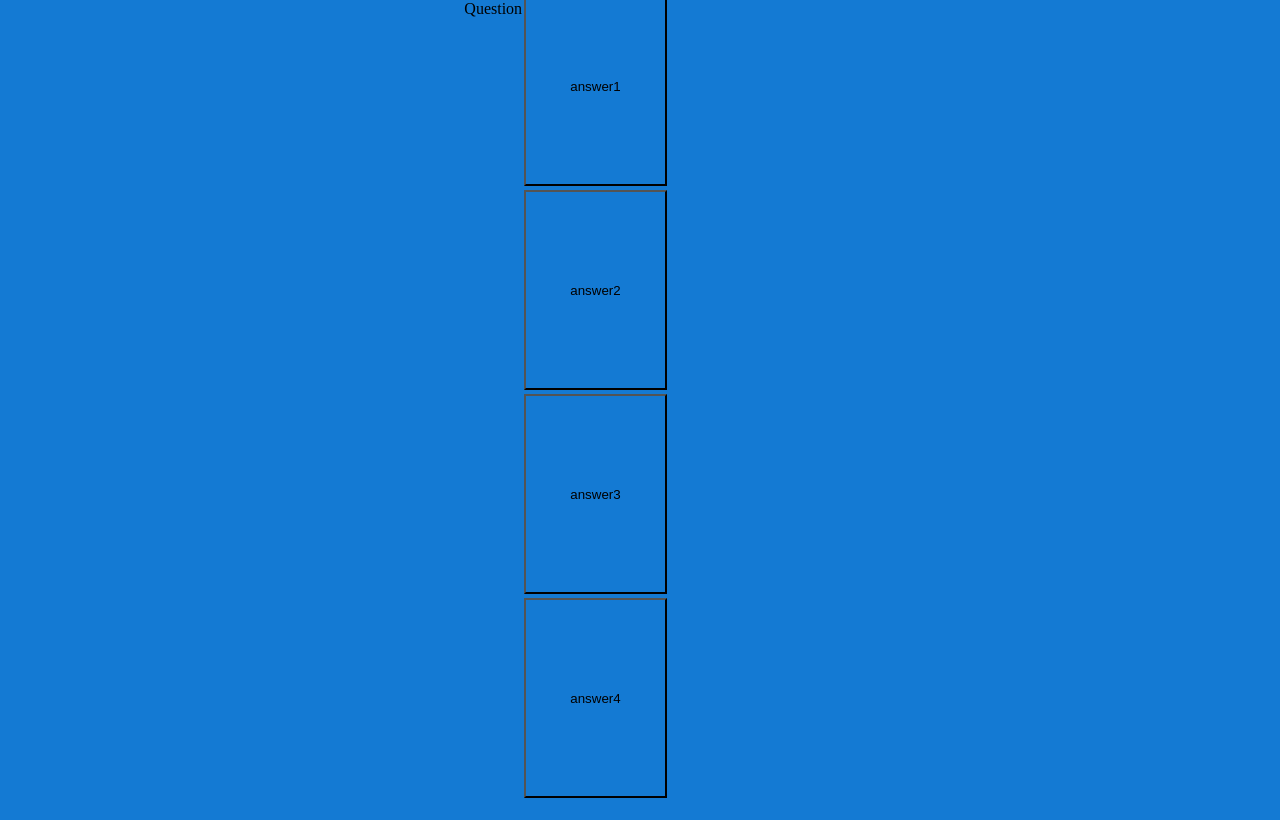
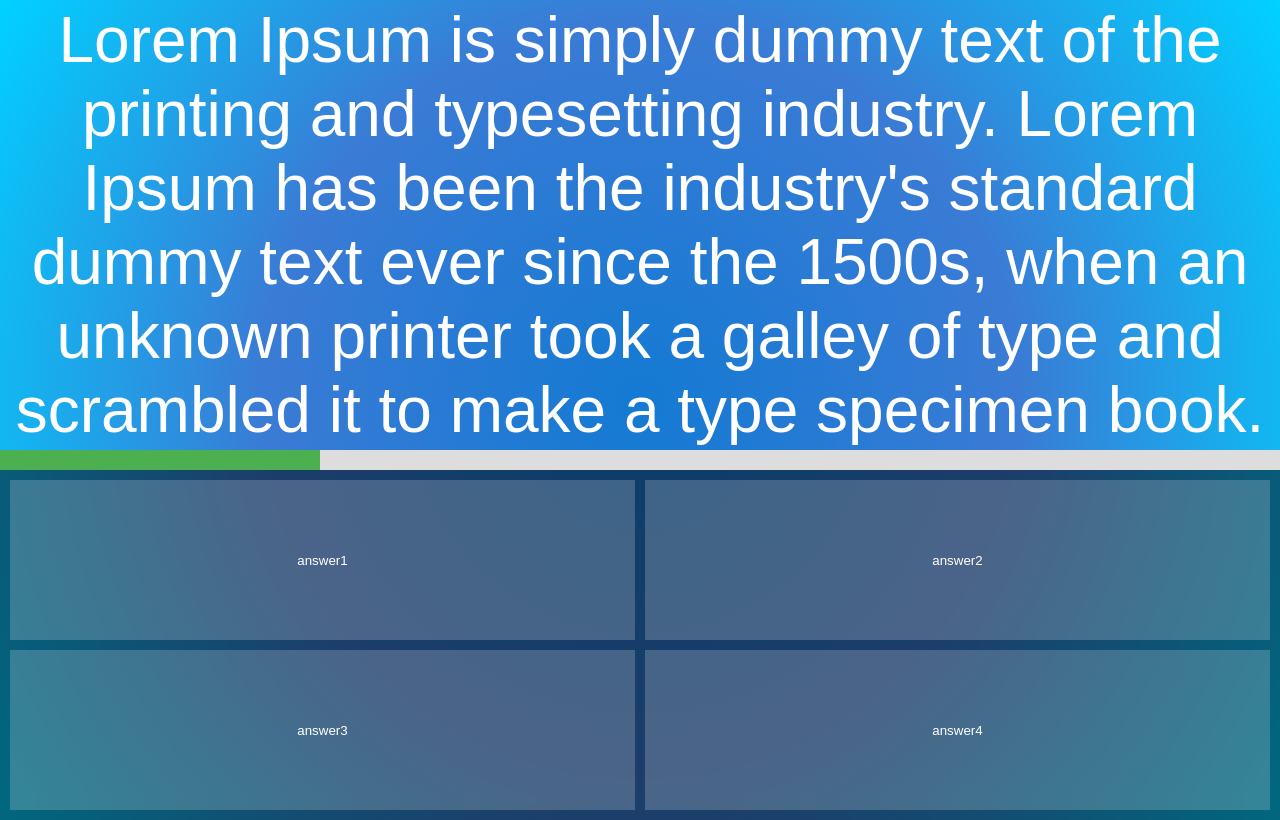
Before and after one commit to LeonLicher/quizduellClone, a website: page index.html in a window 1280 px wide. Drawn offline with Linux system fonts and the light colour scheme.

Commit message:
testing Question Answer layout

```diff
--- a/index.html
+++ b/index.html
@@ -4,35 +4,21 @@
     <meta charset="UTF-8">
     <meta name="viewport" content="width=device-width, initial-scale=1.0">
     <title>Document</title>
-    <style>
-        *{
-            background-color:rgb(20, 122, 211);
-        }
-
-        body {
-            margin: 0;
-            height: 100vh;
-            display: flex;
-            flex-wrap: wrap;
-            align-content: flex-end;
-            justify-content: center;
-        }
-
-        button {
-            width: calc(50% - 4px); /* Adjust button width to fill half the container width, accounting for any potential border/margin */
-            height: 25vh; /* Each button will take up 25% of the viewport height, making all 4 take up 50% */
-            margin: 2px; /* Small margin around buttons */
-        }
-
-    </style>
+    <link rel="stylesheet" href="style.css">
 </head>
 <body>
-    <p>Question</p>
-    <div>
-    <button>answer1</button>
-    <button>answer2</button>
-    <button>answer3</button>
-    <button>answer4</button>
-</div>
+    <div id="question">
+        <p id="questionText">Lorem Ipsum is simply dummy text of the printing and typesetting industry. Lorem Ipsum has been the industry's standard dummy text ever since the 1500s, when an unknown printer took a galley of type and scrambled it to make a type specimen book.</p>
+    </div>
+    <div id="timerContainer">
+        <div id="timerBar"></div>
+    </div>
+    <div class="buttons">
+        <button id="answer1" >answer1</button>
+        <button id="answer2" >answer2</button>
+        <button id="answer3" >answer3</button>
+        <button id="answer4" >answer4</button>
+    </div>
+    <script src="script.js"></script>
 </body>
 </html>
--- /dev/null
+++ b/script.js
@@ -0,0 +1,17 @@
+let width = 0; // Starting from 0 to increment in smaller steps
+        const timerBar = document.getElementById("timerBar");
+        const interval = setInterval(function () {
+            if (width >= 100) {
+                clearInterval(interval);
+                //Logik für Zeit abgelaufen
+
+            } else {
+                width += 0.125; // Increment width by 0.125%
+                timerBar.style.width = width + '%';
+                // Optionally, uncomment the next line to display the percentage
+                // timerBar.textContent = Math.round(width) + '%'; // Round the width to avoid decimal places in the text
+
+
+                //auswerten des Ergebnises
+            }
+        }, 25); // Adjusted the interval to 25 ms for smaller steps over a 20-second duration
--- /dev/null
+++ b/style.css
@@ -0,0 +1,55 @@
+* {
+    margin: 0;
+    padding: 0;
+    box-sizing: border-box;
+}
+
+body {
+    display: grid;
+    grid-template-rows: 1fr auto auto; /* Adjust the grid layout */
+    height: 100vh;
+    background-color: rgb(20, 122, 211);
+    font-family: sans-serif;
+    background: radial-gradient(circle, rgb(20, 122, 211), rgb(58, 123, 213), rgb(0, 210, 255));
+}
+
+#question {
+    display: flex;
+    justify-content: center;
+    align-items: center;
+    text-align: center;
+    color: white;
+    padding: 3px;
+    font-size: 5vw;
+}
+
+#timerContainer {
+    width: 100%;
+    background-color: #ddd;
+}
+
+#timerBar {
+    width: 1%;
+    height: 20px;
+    background-color: #4CAF50;
+    color: white;
+    line-height: 20px;
+    text-align: center;
+}
+
+.buttons {
+    display: grid;
+    grid-template-columns: repeat(2, 1fr); /* Creates two columns */
+    gap: 10px; /* Space between buttons */
+    padding: 10px; /* Padding around buttons */
+    text-align: center;
+    background-color: rgba(0, 0, 0, 0.5);
+}
+
+button {
+    color: white;
+    background-color: rgba(255, 255, 255, 0.2);
+    border: none;
+    cursor: pointer;
+    height: 20vh;
+}
```
Also changed, not shown: genHTMLforQuestion.js (+5 -10 lines).
